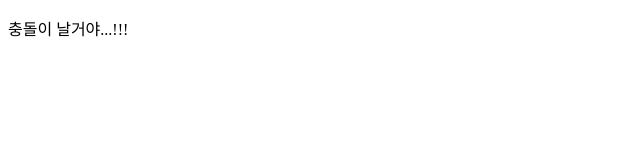
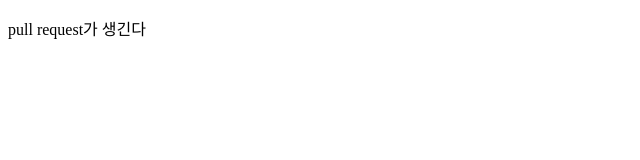
Before and after one commit to Zzzwahoon/GitInitTest, a plain HTML site: page index.html in a window 1280 px wide. Shown: the full height of the page, 0-640 px from the left. Drawn offline with Linux system fonts and the light colour scheme.

Commit message:
변경사항있음

```diff
--- a/index.html
+++ b/index.html
@@ -7,6 +7,6 @@
     <title>이건 새로운 기능!!</title>
 </head>
 <body>
-    <p>충돌이 날거야...!!!</p>
+    <p>pull request가 생긴다</p>
 </body>
 </html>
```
